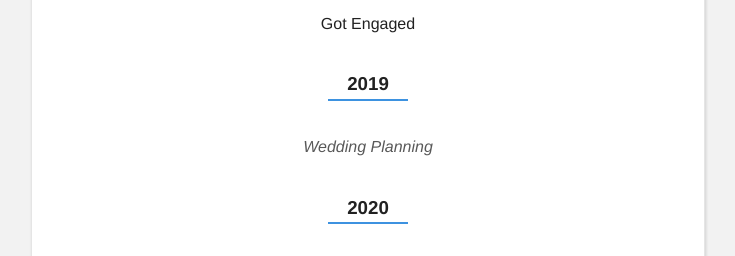
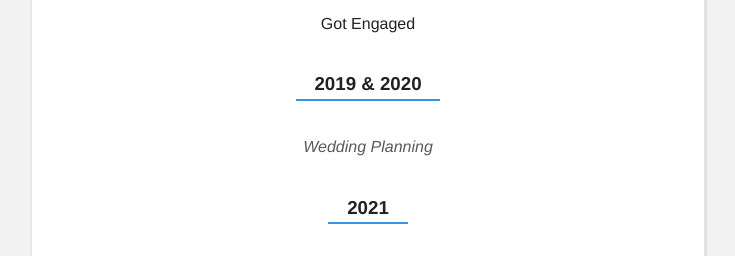
Before and after one commit to pale2hall/VinceAndAlex, a website: page assets/views/index.html in a window 1280 px wide. Shown: the part 581-837 px from the top of the page, without its empty margins (272-1007 px from the left). Drawn offline with Linux system fonts and the light colour scheme.

Commit message:
Update dates

```diff
--- a/assets/views/index.html
+++ b/assets/views/index.html
@@ -18,9 +18,9 @@
       <p>Met IRL</p>
       <h3>November 2018</h3>
       <p>Got Engaged</p>
-      <h3>2019</h3>
+      <h3>2019 & 2020</h3>
       <p class="tba">Wedding Planning</p>
-      <h3>2020</h3>
+      <h3>2021</h3>
       <p class="tba">Wedding</p>
 
     </div>
```
